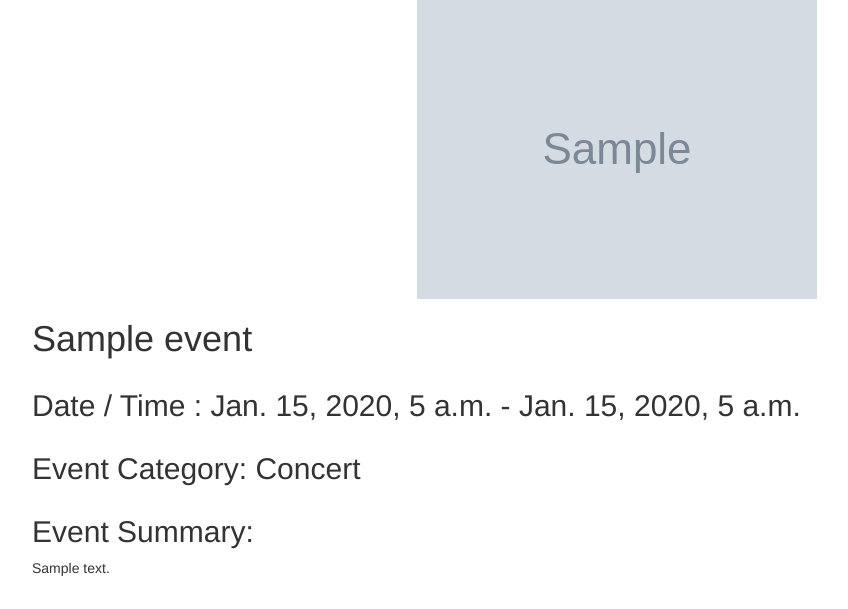
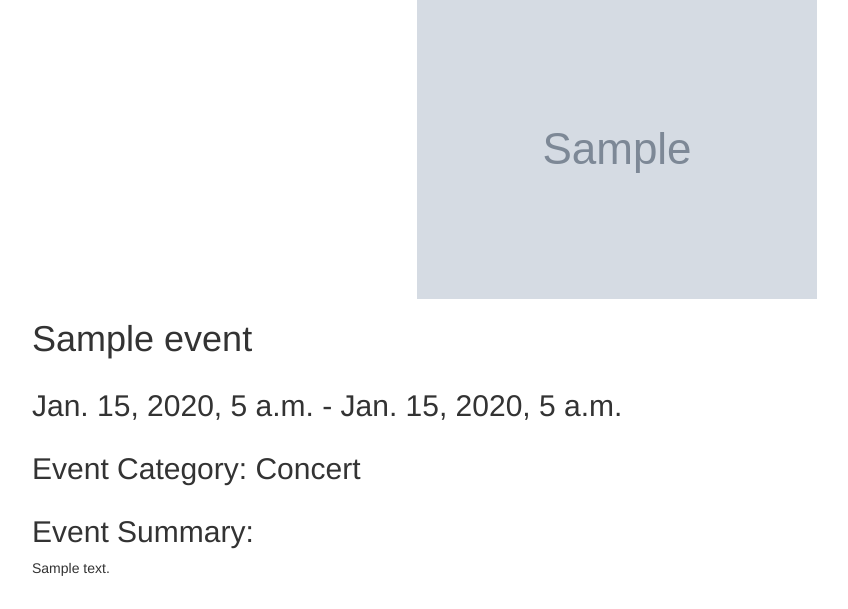
Before and after one commit to dtzitz/tampabored, a Django app: page /events/1/ in a window 1280 px wide. Shown: the part 52-661 px from the top of the page, without its empty margins (23-871 px from the left). Run offline with Django 3.2, Linux system fonts and the light colour scheme; tables that the repository leaves empty hold one stand-in row (values such as "Sample post"); grey boxes marked "Sample" are stand-in pictures; some libraries are stand-ins or nearby versions.

Commit message:
minor bootstrap tweaks

```diff
--- a/events/templates/detail.html
+++ b/events/templates/detail.html
@@ -19,7 +19,7 @@
         <h1> {{event.title}} </h1>
     </div>
     <div class="row">
-        <h2> Date / Time : {{event.start_date}} - {{event.end_date}} </h2>
+        <h2> {{event.start_date}} - {{event.end_date}} </h2>
     </div>
     <div class="row">
         <h2 id="category"> Event Category: {{event.category}} </h2>
--- a/events/templates/index.html
+++ b/events/templates/index.html
@@ -79,7 +79,7 @@
                         <span class="card-title"></span>
                     </div>
 
-                    <div class="card-content">
+                    <div class="card-content center-block">
                         <h1 class="event-title"> {{event.title}} </h1>
                         <p class="event-start"> Starts: {{event.start_date}} </p>
                         <p class="event-end"> Ends: {{event.end_date}} </p>
```
